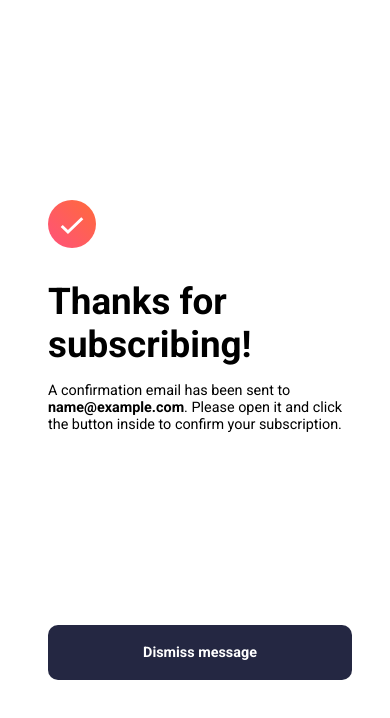
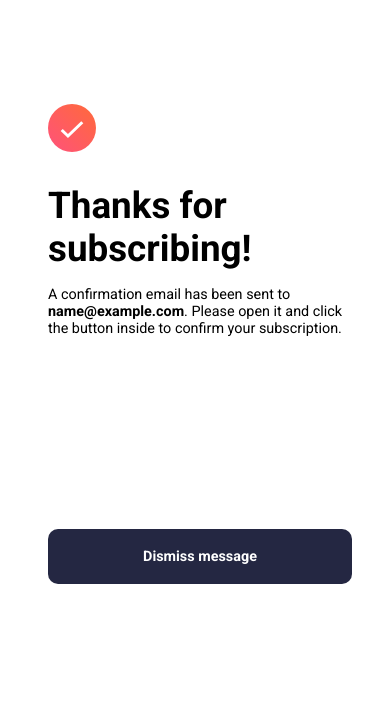
Before and after one commit to aaronyii/fm_newsletter-signup-form, a plain HTML site: page index.html in a window 390 px wide. Both pictures are taken after typing "name@example.com" into the empty fields and a click on the button "Subscribe to monthly Newsletter". Drawn offline with Linux system fonts and the light colour scheme.

Commit message:
Adjusted margin

```diff
--- a/style.css
+++ b/style.css
@@ -176,7 +176,6 @@ body {
 @media (max-width: 48rem) {
 
     body {
-
         background: white;
         align-items: start;
         min-width: 400px;
@@ -211,14 +210,14 @@ body {
         font-weight: bold;
 
     }
+
     .success-container {
-        margin-top: 10rem;
+        margin: 0;
+        margin-top: 4rem;
+        width: 200px;
     }
 
     .success-container .description {
         margin-bottom: 12rem;
     }
-
-
-
 }
```
